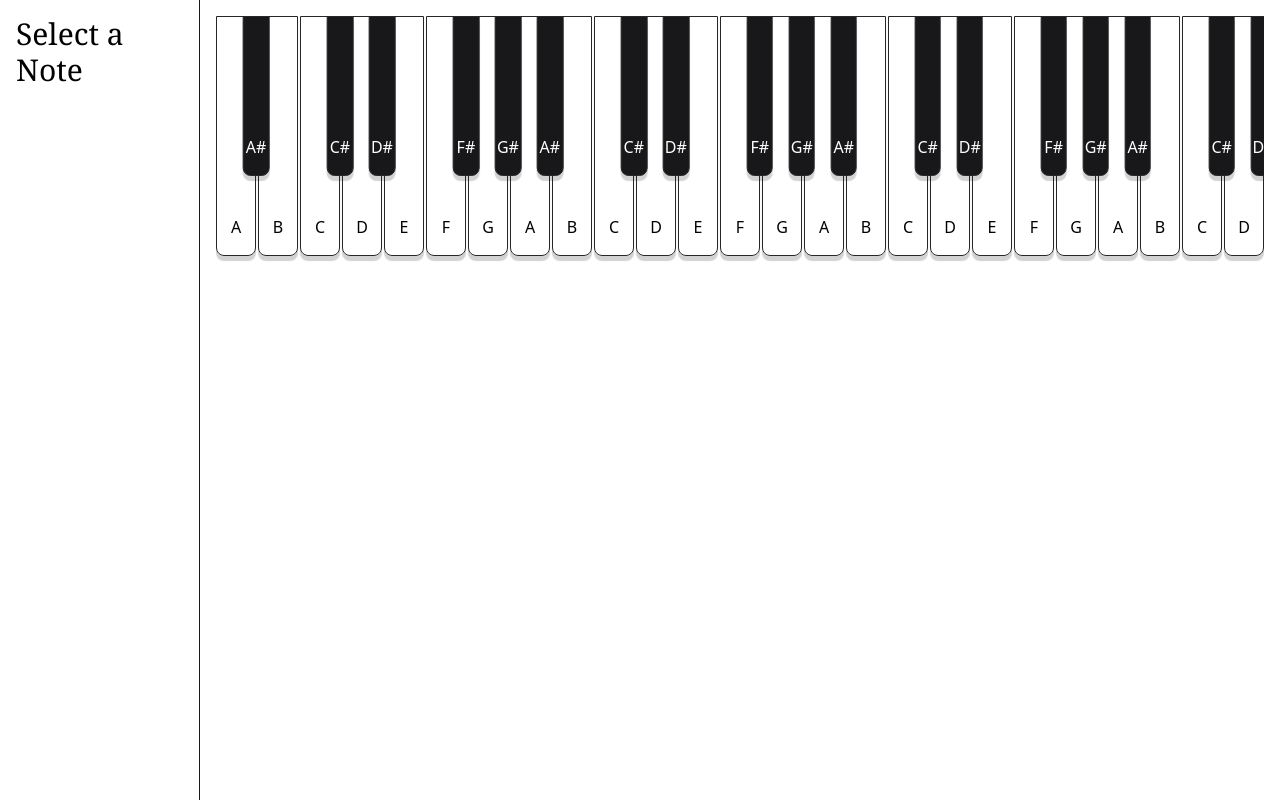
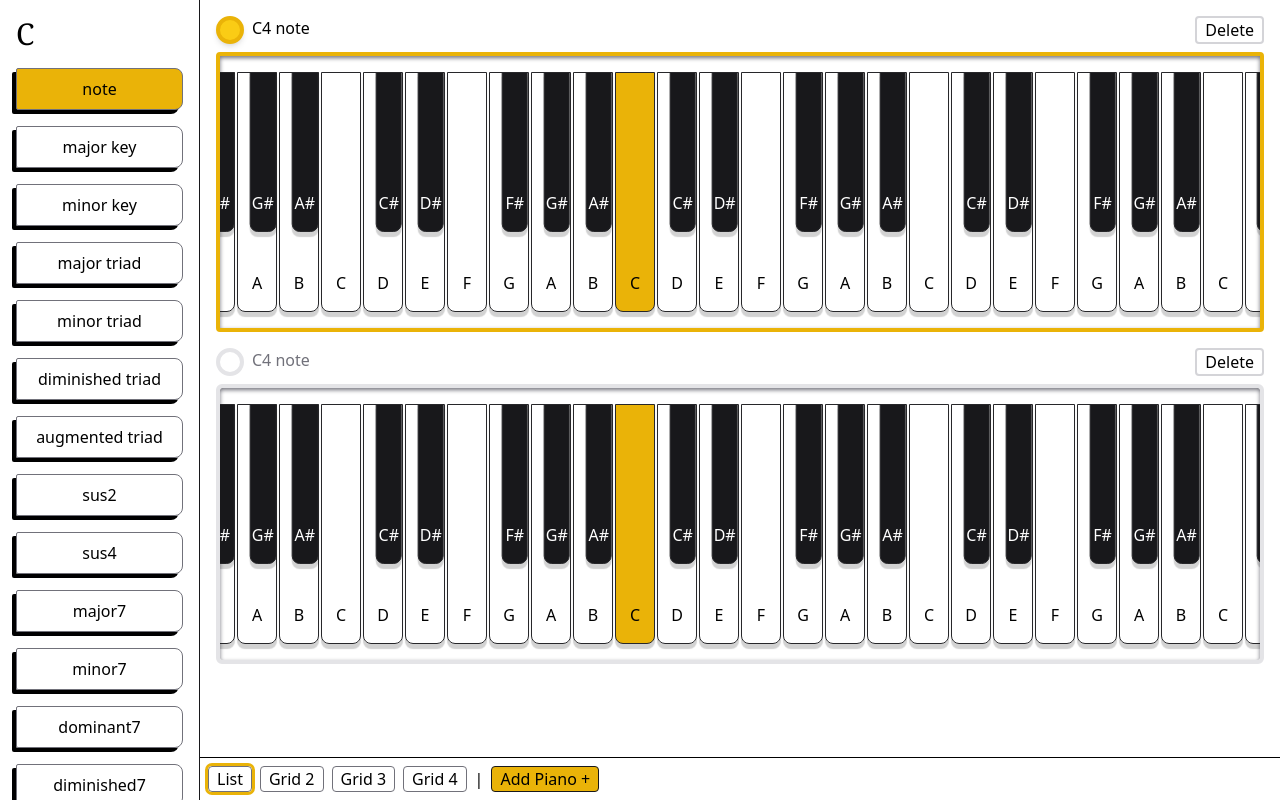
Before and after one commit to samstorment/piano-visualizer, a SvelteKit app: page / in a window 1280 px wide. Built offline with nearby package versions, Linux system fonts and the light colour scheme.

Commit message:
Support for multiple pianos

```diff
--- a/src/lib/index.ts
+++ b/src/lib/index.ts
@@ -1,13 +1,7 @@
 // const naturals = [ 'A', 'B', 'C', 'D', 'E', 'F', 'G' ] as const;
 // export type Natural = typeof naturals[number];
 
-export const dispay_types = [
-    'note', 'major key', 'minor key',
-    'major triad', 'minor triad',
-    'diminished triad', 'augmented triad',
-    'sus2', 'sus4',
-    'major7', 'minor7', 'dominant7', 'diminished7'
-] as const;
+
 
 export type Natural = 'A' | 'B' | 'C' | 'D' | 'E' | 'F' | 'G';
 export type Sharp = `${Natural}#`;
@@ -19,7 +13,7 @@ export type Note = `${Pitch}${Octave}`;
 export interface NoteRange { low: Note, high: Note };
 export type PitchType = 'natural' | 'flat' | 'sharp';
 export type Interval = 'major' | 'minor' | 'diminished' | 'augmented' | 'dominant';
-export type Display = typeof dispay_types[number];
+
 
 const MAX_PITCH_INDEX = 11;
 const MAX_OCTAVE = 8;
--- /dev/null
+++ b/src/lib/piano.svelte.ts
@@ -0,0 +1,61 @@
+import { get_augmented_triad, get_diminished_7, get_diminished_triad, get_dominant_7, get_major_7, get_major_key, get_major_triad, get_minor_7, get_minor_key, get_minor_triad, get_sus_2, get_sus_4, type Note, type NoteRange } from "$lib";
+
+export const display_types = [
+    'note', 'major key', 'minor key',
+    'major triad', 'minor triad',
+    'diminished triad', 'augmented triad',
+    'sus2', 'sus4',
+    'major7', 'minor7', 'dominant7', 'diminished7'
+] as const;
+
+export type Display = typeof display_types[number];
+
+interface Props {
+    display?: Display,
+    range?: NoteRange,
+    selected_note?: Note
+}
+
+export function createPiano({
+    display = "note",
+    range = { low: 'A0', high: 'C8' },
+    selected_note = 'C4'
+}: Props = {}) {
+    let _display = $state(display);
+    let _range = $state(range);
+    let _selected_note = $state(selected_note);
+    let _id = crypto.randomUUID();
+
+    return {
+        get display() { return _display },
+        set display(value: Display) { _display = value },
+
+        get range() { return _range },
+        set range(value: NoteRange) { _range = value },
+
+        get selected_note() { return _selected_note },
+        set selected_note(value: Note) { _selected_note = value },
+
+        get id() { return _id },
+
+        get highlighted_notes(): Note[] {
+            if (!_selected_note) return [];
+            if (_display === 'note') return [ _selected_note ];
+            if (_display === 'major key') return get_major_key(_selected_note);
+            if (_display === 'major triad') return get_major_triad(_selected_note);
+            if (_display === 'minor key') return get_minor_key(_selected_note);
+            if (_display === 'minor triad') return get_minor_triad(_selected_note);
+            if (_display === 'augmented triad') return get_augmented_triad(_selected_note);
+            if (_display === 'diminished triad') return get_diminished_triad(_selected_note);
+            if (_display === 'sus2') return get_sus_2(_selected_note);
+            if (_display === 'sus4') return get_sus_4(_selected_note);
+            if (_display === 'major7') return get_major_7(_selected_note);
+            if (_display === 'minor7') return get_minor_7(_selected_note);
+            if (_display === 'dominant7') return get_dominant_7(_selected_note);
+            if (_display === 'diminished7') return get_diminished_7(_selected_note);
+            return [];
+        }
+    }
+}
+
+export type Piano = ReturnType<typeof createPiano>;
--- /dev/null
+++ b/src/lib/rack.svelte.ts
@@ -0,0 +1,31 @@
+import { createPiano, type Piano } from "./piano.svelte";
+
+interface Props {
+    pianos?: Piano[],
+}
+
+export function create_rack({
+    pianos = [ createPiano() ]
+}: Props = {}) {
+    let _pianos = $state(pianos);
+    let _selected_id = $state(pianos[0]?.id);
+
+    return {
+        get pianos() { return _pianos },
+        get selected_id() { return _selected_id },
+        set selected_id(value) { _selected_id = value },
+        get selected_piano(): Piano {
+            return _pianos.find(p => p.id === _selected_id)!
+        },
+        remove_piano: (piano: Piano) => {
+            const i = _pianos.findIndex(p => p.id === piano.id);
+            if (i < 0) return;
+            if (i === 0 && _pianos.length === 1) return;
+            else if (i === 0) _selected_id = _pianos[1].id;
+            else _selected_id = _pianos[i - 1].id;
+            _pianos.splice(i, 1);
+        }
+    }
+}
+
+export type Rack = ReturnType<typeof create_rack>;
--- a/src/lib/sound.ts
+++ b/src/lib/sound.ts
@@ -46,8 +46,5 @@ export function play_note(note: Note, duration = .5) {
 
 function get_frequency(note: Note) {
     const half_step_diff = get_half_step_difference(note, "C0");
-
-    console.log(note, half_step_diff);
-
     return 16.35 * Math.pow(2, half_step_diff / 12);
 }
--- a/src/routes/+page.svelte
+++ b/src/routes/+page.svelte
@@ -1,41 +1,106 @@
 <script lang="ts">
-	import { get_augmented_triad, get_diminished_7, get_diminished_triad, get_dominant_7, get_major_7, get_major_key, get_major_triad, get_minor_7, get_minor_key, get_minor_triad, get_sus_2, get_sus_4, type Display, type Note, type NoteRange } from "$lib";
+	import { get_augmented_triad, get_diminished_7, get_diminished_triad, get_dominant_7, get_major_7, get_major_key, get_major_triad, get_minor_7, get_minor_key, get_minor_triad, get_sus_2, get_sus_4, type Note, type NoteRange } from "$lib";
+	import { createPiano, type Display } from "$lib/piano.svelte";
+	import { create_rack } from "$lib/rack.svelte";
 	import { play_note } from "$lib/sound";
 	import Keys from "./Keys.svelte";
 	import Sidebar from "./Sidebar.svelte";
 
-    let range: NoteRange = $state({ low: "A0", high: "C8" });
-    let selected: Note | undefined = $state();
-    let display: Display = $state('note');
+    let rack = $state(create_rack({
+        pianos: [
+            createPiano(),
+            createPiano()
+        ]
+    }));
 
-    let highlighted: Note[] = $derived.by(() => {
-        if (!selected) return [];
-        if (display === 'note') return [ selected ];
-        if (display === 'major key') return get_major_key(selected);
-        if (display === 'major triad') return get_major_triad(selected);
-        if (display === 'minor key') return get_minor_key(selected);
-        if (display === 'minor triad') return get_minor_triad(selected);
-        if (display === 'augmented triad') return get_augmented_triad(selected);
-        if (display === 'diminished triad') return get_diminished_triad(selected);
-        if (display === 'sus2') return get_sus_2(selected);
-        if (display === 'sus4') return get_sus_4(selected);
-        if (display === 'major7') return get_major_7(selected);
-        if (display === 'minor7') return get_minor_7(selected);
-        if (display === 'dominant7') return get_dominant_7(selected);
-        if (display === 'diminished7') return get_diminished_7(selected);
-        return [];
-    });
+    let small_keys = $state(false);
+    let grid_cols = $state(1);
 
-    $effect(() => {
-        highlighted.forEach(play_note)
-    })
+
+    function toggleKeySize() {
+        small_keys = !small_keys;
+
+        let key_size = small_keys ? '1.75rem' : '2.5rem';
+
+        document.querySelectorAll<HTMLDivElement>('.keys')
+            .forEach(k => k.style.setProperty('--key-width', key_size));
+    }
 </script>
 
+<div class="flex">
+    <Sidebar bind:piano={rack.selected_piano} />
+
+    <div class="flex flex-col flex-1 min-w-0">
+        <div
+            class={{
+                "grid gap-4 p-4": true,
+                "grid-cols-1": grid_cols === 1,
+                "grid-cols-2": grid_cols === 2,
+                "grid-cols-3": grid_cols === 3,
+                "grid-cols-4": grid_cols === 4,
+            }}
+        >
+            {#each rack.pianos as _, i}
+                <Keys bind:piano={rack.pianos[i]} bind:rack />
+            {/each}
+
+        </div>
+        <div class="flex gap-2 items-center p-2 border-t border-black bg-white mt-auto sticky bottom-0">
+            <button
+                class="border rounded px-2 border-zinc-500"
+                class:selected={grid_cols === 1}
+                onclick={() => grid_cols = 1}
+            >
+                List
+            </button>
+            <button
+                class="border rounded px-2 border-zinc-500"
+                class:selected={grid_cols === 2}
+                onclick={() => grid_cols = 2}
+            >
+                Grid 2
+            </button>
+            <button
+                class="border rounded px-2 border-zinc-500"
+                class:selected={grid_cols === 3}
+                onclick={() => grid_cols = 3}
+            >
+                Grid 3
+            </button>
+            <button
+                class="border rounded px-2 border-zinc-500"
+                class:selected={grid_cols === 4}
+                onclick={() => grid_cols = 4}
+            >
+                Grid 4
+            </button>
+
+            <!-- <span>|</span>
+
+            <button
+                class="border rounded px-2 border-zinc-500"
+                class:selected={small_keys}
+                onclick={toggleKeySize}
+            >
+            Small Keys</button> -->
+
+            <span>|</span>
+
+            <button
+                class="border rounded px-2 border-zinc-900 bg-yellow-500"
+                onclick={() => rack.pianos.push(createPiano())}
+            >
+                Add Piano +
+            </button>
 
 
-<div class="flex">
-    <Sidebar {range} {highlighted} selected_note={selected} bind:display />
-    <div class="p-4 flex-1 min-w-0">
-        <Keys {range} {highlighted} bind:display bind:selected />
+        </div>
     </div>
 </div>
+
+
+<style lang="postcss">
+    .selected {
+        @apply outline outline-yellow-500
+    }
+</style>
--- a/src/routes/Keys.svelte
+++ b/src/routes/Keys.svelte
@@ -1,50 +1,71 @@
 <script lang="ts">
-	import { get_notes, get_pitch, get_pitch_index, is_accidental, is_flat, is_natural, is_sharp, type Display, type Note, type NoteRange } from "$lib";
+	import { get_notes, get_pitch, get_pitch_index, is_accidental, is_flat, is_natural, is_sharp, type Note, type NoteRange } from "$lib";
+	import type { Display, Piano } from "$lib/piano.svelte";
+	import type { Rack } from "$lib/rack.svelte";
 	import { play_note } from "$lib/sound";
-	import { onMount } from "svelte";
 
     interface Props {
-        range?: NoteRange,
-        selected?: Note,
-        highlighted: Note[],
-        display: Display | undefined
+        rack: Rack,
+        piano: Piano
     }
 
     let {
-        range = { low: 'A0', high: 'C8' },
-        selected = $bindable(),
-        highlighted,
-        display = $bindable()
+        piano = $bindable(),
+        rack = $bindable()
     }: Props = $props();
 
     let keys_div: HTMLDivElement;
 
-    let notes = $derived(get_notes(range).toArray());
+    let notes = $derived(get_notes(piano.range).toArray());
     let naturals = $derived(notes.filter(is_natural));
     let accidentals =  $derived(notes.filter(is_accidental));
 
-    let accidental_start = is_accidental(range.low);
-    let accidental_end = is_accidental(range.high);
+    let accidental_start = is_accidental(piano.range.low);
+    let accidental_end = is_accidental(piano.range.high);
 
+    let selected = $derived(rack.selected_id === piano.id);
 
     function handleNoteClick(note: Note) {
-        selected = note;
-        // highlighted.forEach(play_note);
-        play_note(note);
+        piano.selected_note = note;
+        rack.selected_id = piano.id;
+        piano.highlighted_notes.forEach(n => {
+            play_note(n)
+        });
     }
 
 </script>
 
-<div bind:this={keys_div} class="keys relative flex overflow-auto pb-4 scroll-smooth"
+<div>
+    <div class="flex mb-2 gap-2 items-center">
+        <button
+            class="flex-1 flex gap-2"
+            onclick={() => rack.selected_id = piano.id}
+            class:selected
+        >
+            <div class="dot rounded-full border-4 border-zinc-200 aspect-square w-7"></div>
+            <span class={{ 'text-zinc-500': !selected }}>{piano.selected_note} {piano.display}</span>
+        </button>
+        {#if rack.pianos.length > 1}
+            <button
+                class="border-2 rounded px-2 border-zinc-300 ml-auto"
+                onclick={() => rack.remove_piano(piano)}
+            >
+                Delete
+            </button>
+        {/if}
+    </div>
+
+    <div bind:this={keys_div} class="keys rounded-md shadow-inner shadow-zinc-500 relative flex justify-center overflow-auto p-4 scroll-smooth border-4 border-zinc-200"
         class:accidental-end={accidental_end}
         class:accidental-start={accidental_start}
+        class:selected
     >
         {#each naturals as n}
             <button
                 onclick={() => handleNoteClick(n)}
                 id={n}
                 class="key white border border-zinc-800 flex items-end justify-center pb-4 shrink-0 rounded-b-lg shadow-md"
-            class:highlighted={highlighted.includes(n)}
+                class:highlighted={piano.highlighted_notes.includes(n)}
             >
                 {get_pitch(n)}
             </button>
@@ -57,7 +78,7 @@
                     id={n}
                     onclick={() => handleNoteClick(n)}
                     class="key black border border-zinc-800 flex items-end justify-center pb-4 rounded-b-lg shadow-md"
-                class:highlighted={highlighted.includes(n)}
+                    class:highlighted={piano.highlighted_notes.includes(n)}
                 >
                     {get_pitch(n)}
                 </button>
@@ -68,7 +89,7 @@
             {/each}
         </div>
     </div>
-
+</div>
 
 <style lang="postcss">
     .keys {
@@ -92,6 +113,7 @@
     .key {
         transition: scale ease-in-out 100ms, padding ease-in-out 100ms, font-size ease-in-out 100ms;
         box-shadow: 0 5px 1px rgba(32,32,32,0.2);
+        font-size: calc(var(--key-width) / 2.5);
 
         &:active {
             @apply text-sm;
@@ -138,4 +160,12 @@
             box-shadow: 0 3px 1px rgba(32,32,32,0.2);
         }
     }
+
+    .keys.selected {
+        @apply border-yellow-500 rounded;
+    }
+
+    button.selected .dot {
+        @apply bg-yellow-400 border-yellow-500 shadow-md;
+    }
 </style>
--- a/src/routes/Sidebar.svelte
+++ b/src/routes/Sidebar.svelte
@@ -1,32 +1,33 @@
 <script lang="ts">
-	import { dispay_types, get_pitch, type Display, type Note, type NoteRange } from "$lib";
-	import { play_note } from "$lib/sound";
+	import { get_pitch, type Note, type NoteRange } from "$lib";
+	import { display_types, type Display, type Piano } from '$lib/piano.svelte';
+    import { play_note } from "$lib/sound";
 
     interface Props {
-        range: NoteRange,
-        selected_note?: Note,
-        display: Display,
-        highlighted: Note[]
+        piano: Piano
     }
 
-    let {
-        selected_note,
-        display = $bindable(),
-        highlighted
-    }: Props = $props();
+    let { piano = $bindable() }: Props = $props();
+
+    function display_change(display: Display) {
+        piano.display = display;
+        piano.highlighted_notes.forEach(n => {
+            play_note(n)
+        });
+    }
 </script>
 
 
-<aside class="border-r border-zinc-900 h-screen p-4 w-[200px] shrink-0 flex flex-col gap-4 overflow-auto">
-    {#if !selected_note}
+<aside class="sticky top-0 border-r border-zinc-900 h-dvh p-4 w-[200px] shrink-0 flex flex-col gap-4 overflow-auto">
+    {#if !piano.selected_note}
         <h1 class="text-3xl font-serif">Select a Note</h1>
     {:else}
-        <h1 class="text-3xl font-serif">{get_pitch(selected_note)}</h1>
+        <h1 class="text-3xl font-serif">{get_pitch(piano.selected_note)}</h1>
 
-        {#each dispay_types as dt}
+        {#each display_types as dt}
             <button
-                onclick={() => { display = dt; }}
-                class:highlighted={display === dt}
+                onclick={() => display_change(dt)}
+                class:highlighted={piano.display === dt}
             >
                 {dt}
             </button>
```
Lines whose indentation alone changed are shown as unchanged.
